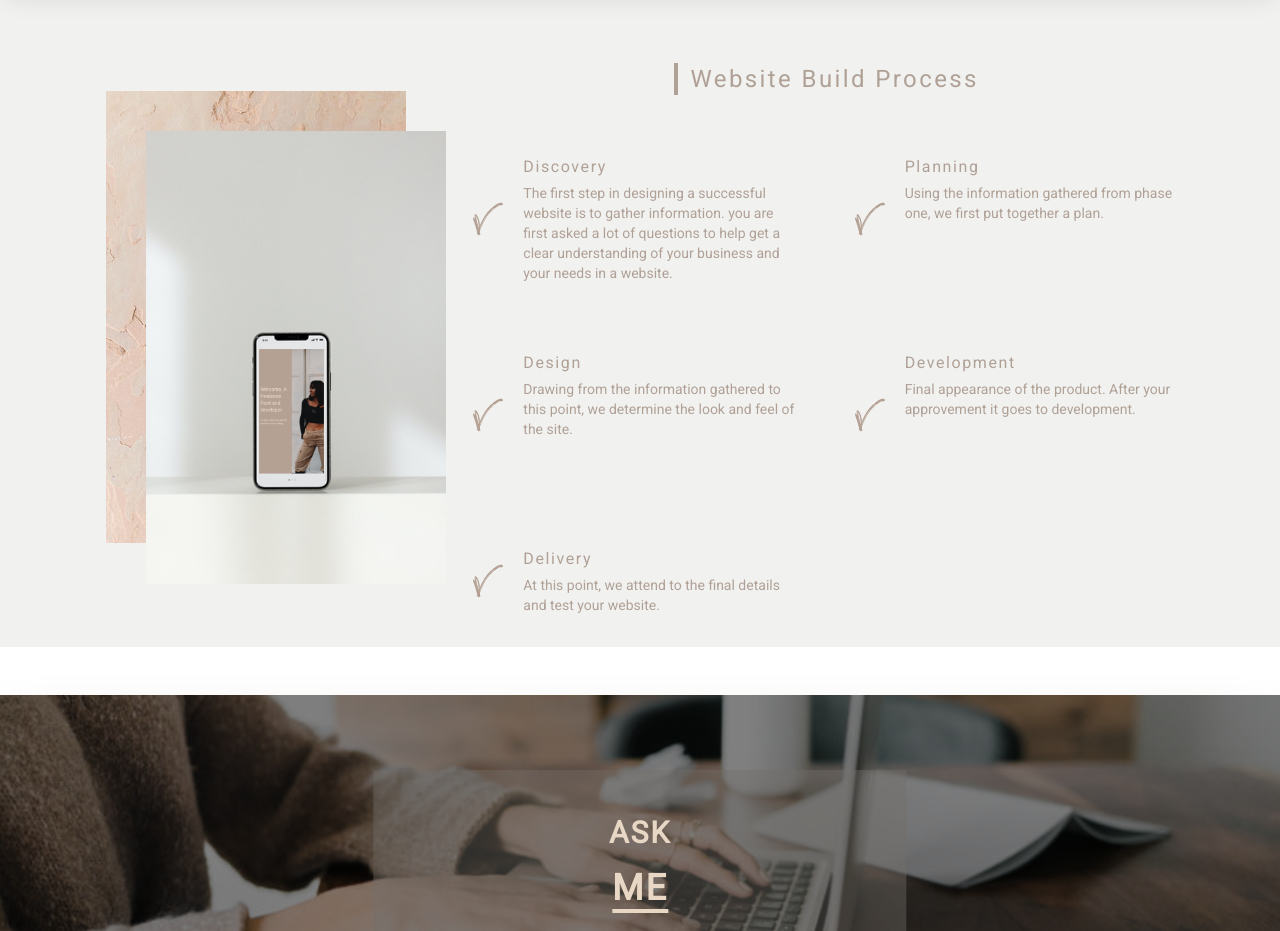
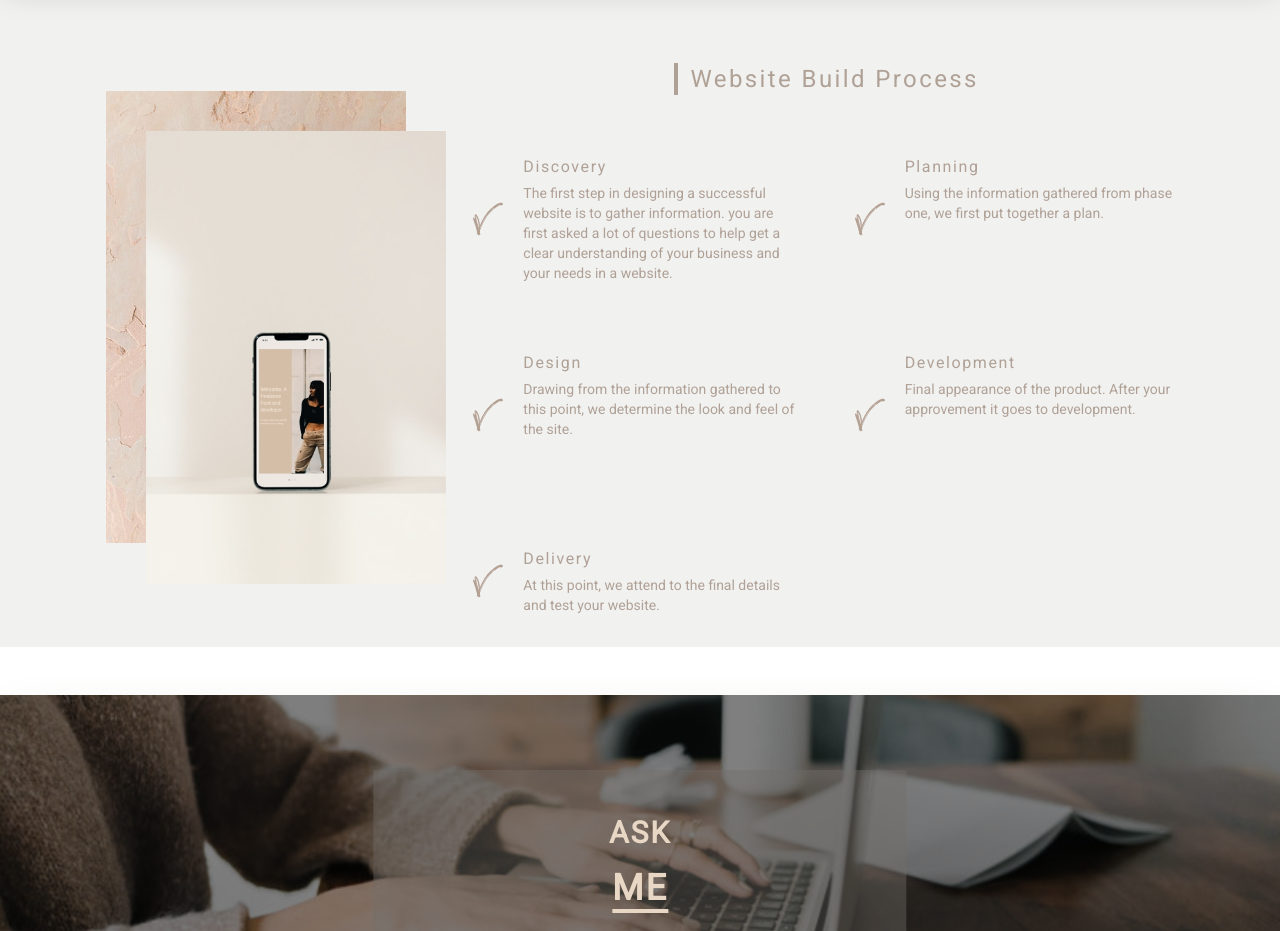
Before and after one commit to bilgebvli/personal-portfolio, a Vue app: page / in a window 1280 px wide. Shown: the part 1540-2471 px from the top of the page. Built offline with nearby package versions, Linux system fonts and the light colour scheme.

Commit message:
Photo was changed

```diff
--- a/src/views/home/sections/process/index.vue
+++ b/src/views/home/sections/process/index.vue
@@ -6,7 +6,7 @@
   <div class="deneme mx-0 lg:mx-20 md:grid md:grid-cols-3">
     <div :class="{ 'process-grid': true, active }">
       <div class="relative banner mt-20 md:mt-32">
-        <img src="@/assets/images/mockup.png" class="absolute" />
+        <img src="@/assets/images/1667915720876.png" class="absolute" />
       </div>
     </div>
     <div class="bg-alicia text-taupe mt-20 col-span-2">
```
Also changed, not shown: src/assets/images/1667915720876.png (added).
